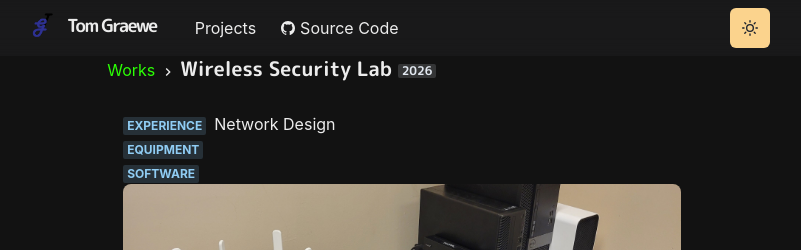
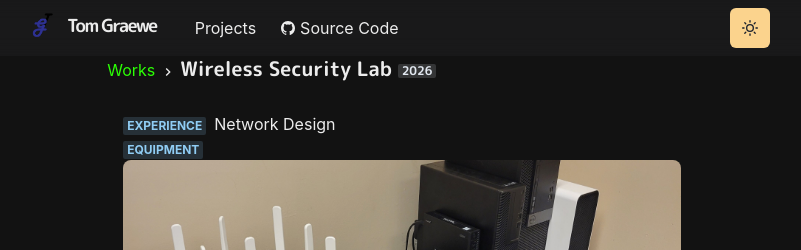
Before and after one commit to tgraewe/tgraewe-homepage, a Next.js app: page /works/lab in a window 1280 px wide. Shown: the top 250 px of the page, without its empty margins (246-1047 px from the left). Built offline with nearby package versions, Linux system fonts and the light colour scheme.

Commit message:
Update lab.js

```diff
--- a/pages/works/lab.js
+++ b/pages/works/lab.js
@@ -30,10 +30,6 @@ const Work = () => {
                         <Meta>Equipment</Meta>
                         <span></span>
                     </ListItem>
-                    <ListItem>
-                        <Meta>Software</Meta>
-                        <span></span>
-                    </ListItem>
                     <WorkImage src="/images/projects/lab/lab.jpg" alt="about"></WorkImage>
                 </List>
             </Container>
```
